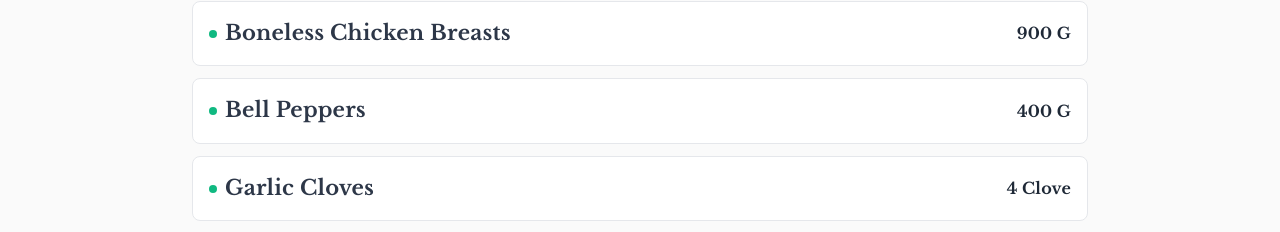
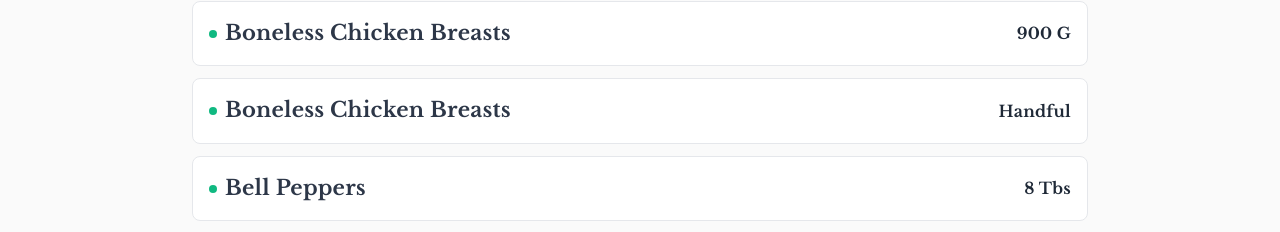
Before and after one commit to zukolime/recipe-book-app, a React (Create React App) app: page /recipe in a window 1280 px wide. Shown: the part 719-951 px from the top of the page. Built offline with nearby package versions, Linux system fonts and the light colour scheme; a web font is replaced by a local one.

Commit message:
add: formatIngredientAmount util

```diff
--- a/src/components/tabs/TabContent/IngredientsTab.tsx
+++ b/src/components/tabs/TabContent/IngredientsTab.tsx
@@ -1,16 +1,17 @@
 import { useServings } from "../../../hooks/useServings";
-import formatWeight from "../../../utils/formatWeight";
+import { formatIngredientAmount } from "../../../utils/formatIngredientAmount";
 
 interface IngredientProps {
   name: string;
-  baseAmount: number;
+  baseAmount: string;
   unit: string;
 }
 
 const baseIngredients: IngredientProps[] = [
-  { name: "boneless chicken breasts", baseAmount: 225, unit: "g" },
-  { name: "bell peppers", baseAmount: 100, unit: "g" },
-  { name: "garlic cloves", baseAmount: 1, unit: "clove" },
+  { name: "boneless chicken breasts", baseAmount: "225", unit: "g" },
+  { name: "boneless chicken breasts", baseAmount: "Handful", unit: "Handful" },
+  { name: "bell peppers", baseAmount: "2", unit: "tbs" },
+  { name: "garlic cloves", baseAmount: "1", unit: "clove" },
 ];
 
 const IngredientsTab = () => {
@@ -36,9 +37,11 @@ const IngredientsTab = () => {
           <li key={index} className="tabcontent__item">
             <h3 className="tabcontent__item-name">{ingredient.name}</h3>
             <div className="tabcontent__item-info">
-              {ingredient.unit === "g"
-                ? formatWeight(ingredient.baseAmount * servings)
-                : `${ingredient.baseAmount * servings} ${ingredient.unit}`}
+              {formatIngredientAmount(
+                ingredient.baseAmount,
+                servings,
+                ingredient.unit
+              )}
             </div>
           </li>
         ))}
--- /dev/null
+++ b/src/utils/formatIngredientAmount.ts
@@ -0,0 +1,29 @@
+const parseAmount = (raw: string): { value: number; unit: string } | null => {
+  const match = raw.match(/^([\d.]+)\s*([a-zA-Z]+)?/);
+  if (!match) return null;
+
+  const value = parseFloat(match[1]);
+  const unit = match[2] || "";
+
+  return { value, unit };
+};
+
+const formatWeight = (amount: number, unit: string): string => {
+  if (unit === "g" && amount >= 1000) {
+    return `${(amount / 1000).toFixed(1)} kg`;
+  }
+  return `${amount} ${unit || ""}`;
+};
+
+export const formatIngredientAmount = (
+  raw: string,
+  servings: number,
+  unit: string
+): string => {
+  const [metricPart] = raw.split("/");
+  const parsed = parseAmount(metricPart.trim().toLowerCase());
+  if (!parsed) return raw;
+
+  const scaled = parsed.value * servings;
+  return formatWeight(scaled, unit);
+};
--- a/src/utils/formatWeight.ts
+++ /dev/null
@@ -1,8 +0,0 @@
-const formatWeight = (grams: number): string => {
-  if (grams >= 1000) {
-    return `${(grams / 1000).toFixed(1)} kg`;
-  }
-  return `${grams} g`;
-};
-
-export default formatWeight;
```
